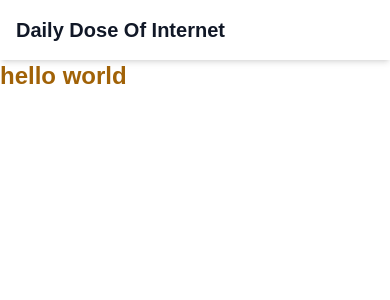
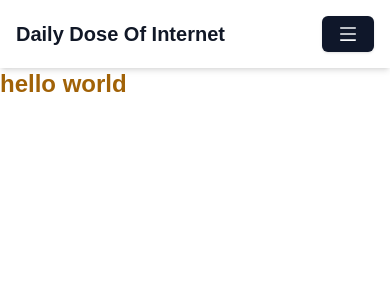
Before and after one commit to Ceasar2001/news-portal-using-nextjs, a Next.js app: page / in a window 390 px wide. Shown: the top 300 px of the page. Built offline with nearby package versions, Linux system fonts and the light colour scheme.

Commit message:
addinng additional things on navbar

```diff
--- a/package.json
+++ b/package.json
@@ -19,6 +19,7 @@
     "next": "14.2.14",
     "react": "^18",
     "react-dom": "^18",
+    "react-icons": "^5.3.0",
     "tailwind-merge": "^2.5.3",
     "tailwindcss-animate": "^1.0.7"
   },
--- /dev/null
+++ b/src/components/MobileMenu.tsx
@@ -0,0 +1,9 @@
+import React from 'react'
+
+const MobileMenu = () => {
+  return (
+    <div>MobileMenu</div>
+  )
+}
+
+export default MobileMenu
--- a/src/components/Navbar.tsx
+++ b/src/components/Navbar.tsx
@@ -1,11 +1,18 @@
+"use client"
+
 import Link from 'next/link'
-import React from 'react'
+import React, { useState } from 'react'
 import { Button } from './ui/button'
 import { NavigationMenu, NavigationMenuContent, NavigationMenuItem, NavigationMenuLink, NavigationMenuList, NavigationMenuTrigger } from './ui/navigation-menu'
 import { Switch } from "@/components/ui/switch"
-
+import { AiOutlineClose, AiOutlineMenu } from "react-icons/ai";
 
 const Navbar = () => {
+    const [isMobileMenuOpen, setIsMobileMenuOpen] = useState(false);
+    const toggleMobileMenu = () => {
+        setIsMobileMenuOpen(!isMobileMenuOpen);
+    }
+
   return (
     <header className='py-4 bg-white text-gray-900 transition-colors duration-300 shadow-md'>
         <nav className='max-w-7xl mx-auto flex justify-between items-center px-4 sm:px-6 lg:px-8'>
@@ -17,7 +24,7 @@ const Navbar = () => {
             {/* desktop navigation */}
             <div>
             <NavigationMenu className='hidden lg:flex'>
-                <NavigationMenuList className='flex space-x-8'>
+                <NavigationMenuList className='flex space-x-7'>
                     <NavigationMenuItem>
                         <NavigationMenuLink href='/news' className='hover: text-gray-600'>
                         News
@@ -32,7 +39,7 @@ const Navbar = () => {
 
                         <NavigationMenuContent>
                             <NavigationMenuLink>
-                             <ul className='text-gray-600 shadow-md rounded-md py-4 px-5 space-x-2'>
+                             <ul className='text-gray-500 shadow-md rounded-md py-4 px-5 space-x-2'>
                                 <li>
                                     <NavigationMenuLink href='/services/web-development' className='hover: text-gray-600'>Web Development</NavigationMenuLink>
                                 </li>
@@ -74,9 +81,27 @@ const Navbar = () => {
                 </div>
                 <Button variant='default' className='px-6'>Login</Button>
             </div>
+
+            {/* hamburger menu for mobile */}
+            <div className='lg:hidden'>
+                <Button onClick={toggleMobileMenu}>
+                    {
+                        isMobileMenuOpen ? (<AiOutlineClose size={20}/>) : (<AiOutlineMenu size={20}/>)
+                    }
+                </Button>
+            </div>
         </nav>
     </header>
   )
 }
 
 export default Navbar
+
+
+/*
+    you need to use "use client" when
+    1. any type of button click events
+    2. useState or useEffect
+*/
+
+// last : https://youtu.be/RJ0lkR3wX80?t=3206
```
Also changed, not shown: 1 other file (tests, documents, lock files or other folders).
